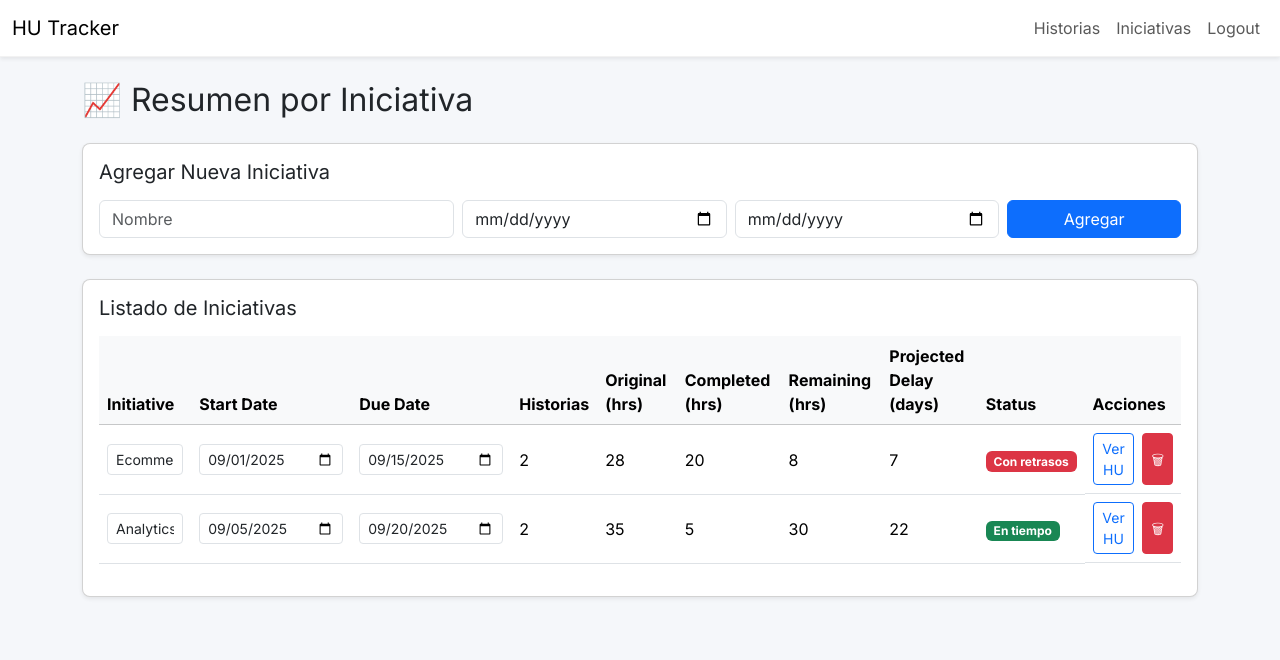
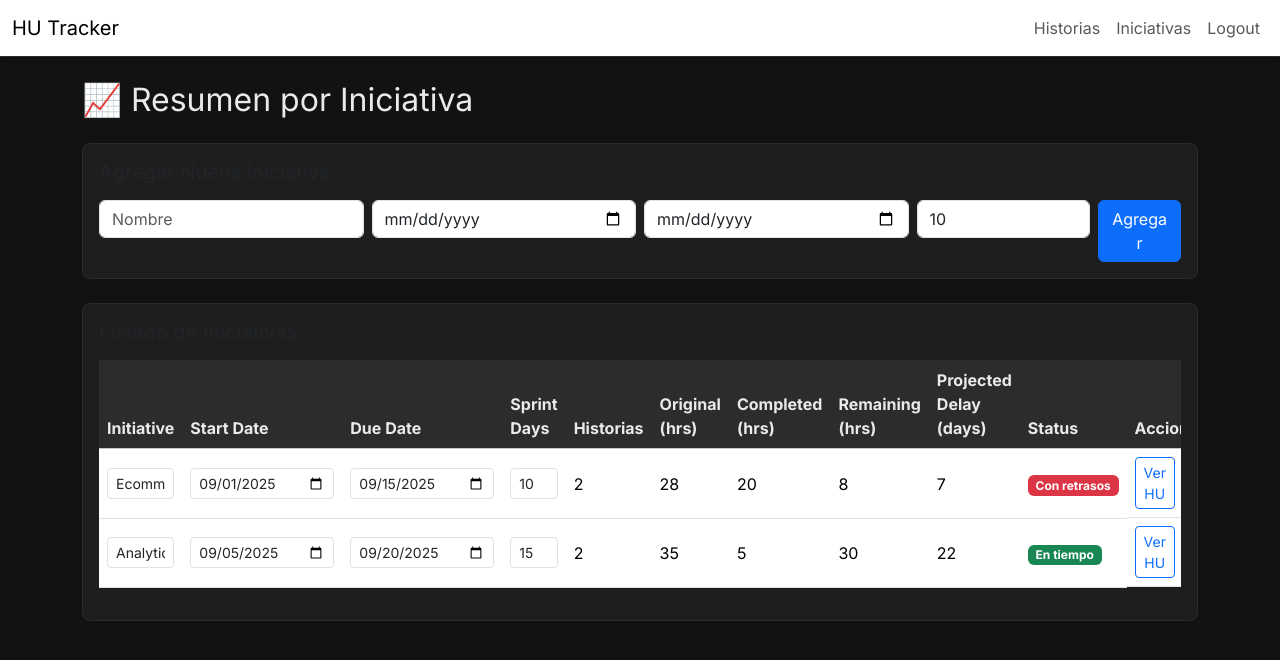
Before and after one commit to EdsonGarcia13/Hu-Tracker, a React (Vite) app: page /login in a window 1280 px wide. Both pictures are taken after typing "name@example.com", "Sample123" into the empty fields and a click on the button "Entrar". Shown: the top 660 px of the page. Built offline with nearby package versions, Linux system fonts and the light colour scheme.

Commit message:
Add sprint working days and dark theme

```diff
--- a/src/components/HUTable.jsx
+++ b/src/components/HUTable.jsx
@@ -66,11 +66,21 @@
             </thead>
             <tbody>
               {data.map((row, idx) => {
+                const effectiveToday =
+                  row.State === "Done" &&
+                  Number(row["Completed Work"]) >=
+                    Number(row["Original Estimate"])
+                    ? new Date(
+                        row["Completion Date"] ||
+                          row["Due Date"] ||
+                          row["Start Date"]
+                      )
+                    : new Date();
                 const { elapsedDays, delayHours, delayDays } =
                   calculateElapsedAndDelay(
                     new Date(row["Start Date"]),
-                    new Date(row["Due Date"]),
-                    new Date(),
+                    new Date(row["Completion Date"] || row["Due Date"]),
+                    effectiveToday,
                     Number(row["Original Estimate"]) || 0,
                     Number(row["Completed Work"]) || 0
                   );
--- a/src/components/SprintBurndownChart.jsx
+++ b/src/components/SprintBurndownChart.jsx
@@ -24,7 +24,7 @@
   return date;
 }
 
-export default function SprintBurndownChart({ tasks }) {
+export default function SprintBurndownChart({ tasks, sprintDays }) {
   const { points, delay } = useMemo(() => {
     if (!tasks || tasks.length === 0) return { points: [], delay: 0 };
 
@@ -45,8 +45,11 @@
     );
     const totalOriginal = parsed.reduce((sum, t) => sum + t.original, 0);
     const totalCompleted = parsed.reduce((sum, t) => sum + t.completed, 0);
-
-    const totalDays = Math.max(1, businessDaysBetween(startDate, dueDate) - 1);
+    const fallbackTotal = Math.max(
+      1,
+      businessDaysBetween(startDate, dueDate) - 1
+    );
+    const totalDays = sprintDays || fallbackTotal;
     const today = new Date();
     const daysElapsed = Math.max(
       0,
@@ -72,7 +75,7 @@
 
     const delayDays = Math.max(0, projectedTotalDays - totalDays);
     return { points: pts, delay: delayDays };
-  }, [tasks]);
+  }, [tasks, sprintDays]);
 
   if (!points.length) return null;
 
--- a/src/index.css
+++ b/src/index.css
@@ -1,17 +1,37 @@
 /* Global theme for a modern management look */
 body {
   font-family: "Inter", system-ui, -apple-system, sans-serif;
-  background-color: #f5f7fa;
-  color: #212529;
+  background-color: #121212;
+  color: #eaeaea;
 }
 
 .navbar {
-  border-bottom: 1px solid rgba(0, 0, 0, 0.05);
+  border-bottom: 1px solid #2c2c2c;
 }
 
 .card {
   border-radius: 0.5rem;
-  box-shadow: 0 2px 4px rgba(0, 0, 0, 0.05);
+  background-color: #1e1e1e;
+  border: 1px solid #2c2c2c;
+  box-shadow: 0 2px 4px rgba(0, 0, 0, 0.5);
+  transition: box-shadow 0.2s ease;
+}
+
+.card:hover {
+  box-shadow: 0 4px 8px rgba(255, 255, 255, 0.1);
+}
+
+table.table {
+  color: #eaeaea;
+}
+
+table.table thead th {
+  background-color: #2c2c2c;
+  color: #eaeaea;
+}
+
+table.table tbody tr:hover {
+  background-color: #333333;
 }
 
 /* Colores del SELECT por estado (evita duplicados visuales) */
--- a/src/mocks/initiativesMock.js
+++ b/src/mocks/initiativesMock.js
@@ -5,6 +5,7 @@
     name: "Ecommerce Platform",
     startDate: "2025-09-01",
     dueDate: "2025-09-15",
+    sprintDays: 10,
     stories: [
       {
         id: "hu-1",
@@ -33,6 +34,7 @@
     name: "Analytics Dashboard",
     startDate: "2025-09-05",
     dueDate: "2025-09-20",
+    sprintDays: 15,
     stories: [
       {
         id: "hu-3",
--- a/src/pages/HUTrackerPage.jsx
+++ b/src/pages/HUTrackerPage.jsx
@@ -19,7 +19,7 @@
 export default function HUTrackerPage() {
   const { id } = useParams(); // initiative id
   const dispatch = useDispatch();
-  const { items, selectedInitiative } = useSelector((s) => s.hu);
+  const { items, selectedInitiative, initiatives } = useSelector((s) => s.hu);
 
   const [newHU, setNewHU] = useState({
     Title: "",
@@ -94,6 +94,11 @@
     if (selectedSprint === "General") return filtered;
     return filtered.filter((hu) => hu.Sprint === selectedSprint);
   }, [filtered, selectedSprint]);
+
+  const currentInitiative = useMemo(
+    () => initiatives.find((i) => i.name === selectedInitiative),
+    [initiatives, selectedInitiative]
+  );
 
   // build burndown dataset
 
@@ -216,7 +221,10 @@
       />
 
       {/* Sprint Burndown */}
-      <SprintBurndownChart tasks={sprintFiltered} />
+      <SprintBurndownChart
+        tasks={sprintFiltered}
+        sprintDays={currentInitiative?.sprintDays}
+      />
 
       {/* Detalle por HU */}
       <BurndownChart
--- a/src/pages/InitiativesOverviewPage.jsx
+++ b/src/pages/InitiativesOverviewPage.jsx
@@ -30,6 +30,7 @@
     name: "",
     startDate: "",
     dueDate: "",
+    sprintDays: 10,
   });
 
   const summary = useMemo(() => {
@@ -95,9 +96,16 @@
       ...newIni,
       id: `ini-${Date.now()}`,
       stories: [],
+      sprintDays: Number(newIni.sprintDays) || 10,
     };
     dispatch(addInitiative(iniToAdd));
-    setNewIni({ id: "", name: "", startDate: "", dueDate: "" });
+    setNewIni({
+      id: "",
+      name: "",
+      startDate: "",
+      dueDate: "",
+      sprintDays: 10,
+    });
   };
 
   const handleEditById = (id, key, value) => {
@@ -119,7 +127,7 @@
         <div className="card-body">
           <h5 className="card-title mb-3">Agregar Nueva Iniciativa</h5>
           <div className="row g-2">
-            <div className="col-md-4">
+            <div className="col-md-3">
               <input
                 type="text"
                 className="form-control"
@@ -145,6 +153,17 @@
               />
             </div>
             <div className="col-md-2">
+              <input
+                type="number"
+                className="form-control"
+                placeholder="Días sprint"
+                value={newIni.sprintDays}
+                onChange={(e) =>
+                  setNewIni({ ...newIni, sprintDays: e.target.value })
+                }
+              />
+            </div>
+            <div className="col-md-1">
               <button className="btn btn-primary w-100" onClick={handleAddInitiative}>
                 Agregar
               </button>
@@ -168,6 +187,7 @@
             <th>Initiative</th>
             <th>Start Date</th>
             <th>Due Date</th>
+            <th>Sprint Days</th>
             <th>Historias</th>
             <th>Original (hrs)</th>
             <th>Completed (hrs)</th>
@@ -210,6 +230,16 @@
                   }
                 />
               </td>
+              <td>
+                <input
+                  type="number"
+                  className="form-control form-control-sm"
+                  value={row.sprintDays || ""}
+                  onChange={(e) =>
+                    handleEditById(row.id, "sprintDays", e.target.value)
+                  }
+                />
+              </td>
               <td>{row.totalHU}</td>
               <td>{row.original}</td>
               <td>{row.completed}</td>
@@ -240,7 +270,7 @@
           ))}
           {summary.length === 0 && (
             <tr>
-              <td colSpan="10" className="text-center text-muted">
+              <td colSpan="11" className="text-center text-muted">
                 No hay iniciativas, agrega una arriba.
               </td>
             </tr>
--- a/src/store/huSlice.js
+++ b/src/store/huSlice.js
@@ -40,7 +40,9 @@
       // { id, key, value }
       const { id, key, value } = payload;
       const idx = state.initiatives.findIndex((i) => i.id === id);
-      if (idx !== -1) state.initiatives[idx][key] = value;
+      if (idx !== -1)
+        state.initiatives[idx][key] =
+          key === "sprintDays" ? Number(value) : value;
     },
     removeInitiativeById: (state, { payload }) => {
       // payload: id de la iniciativa
```
